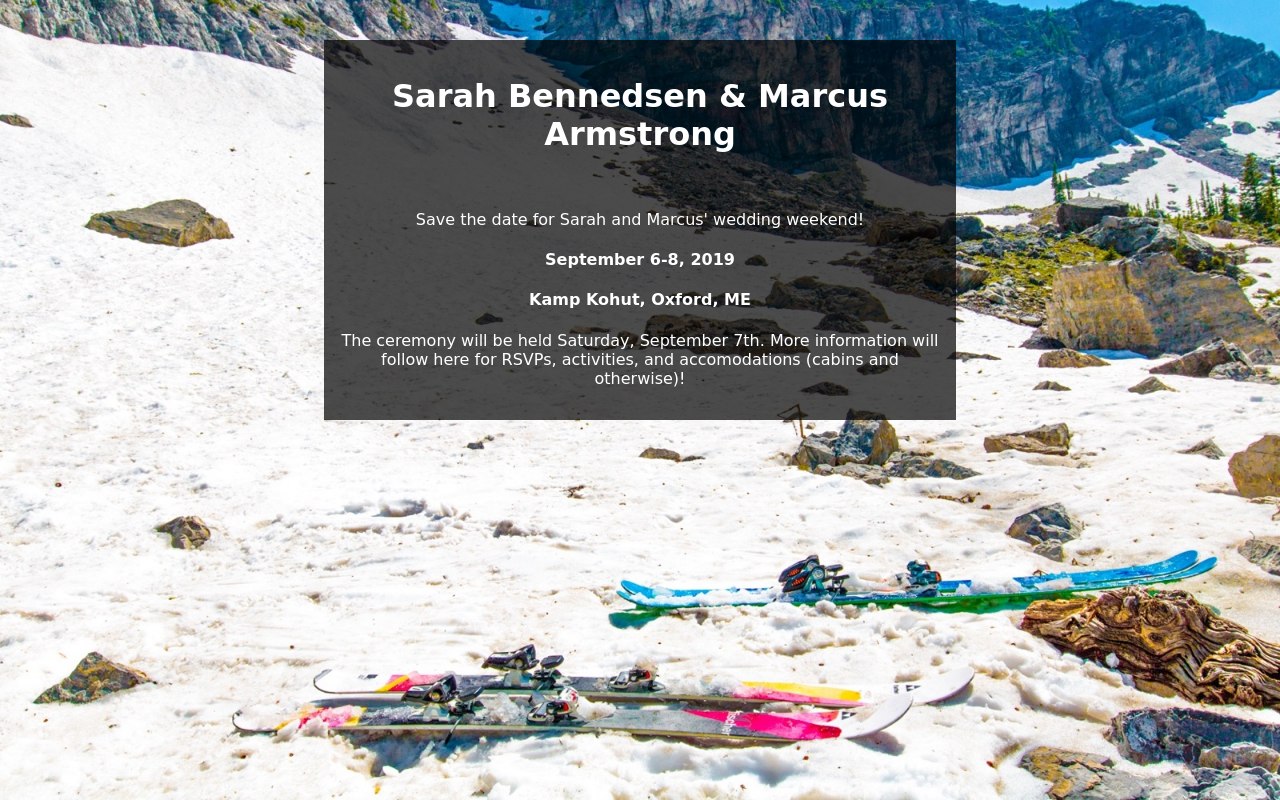
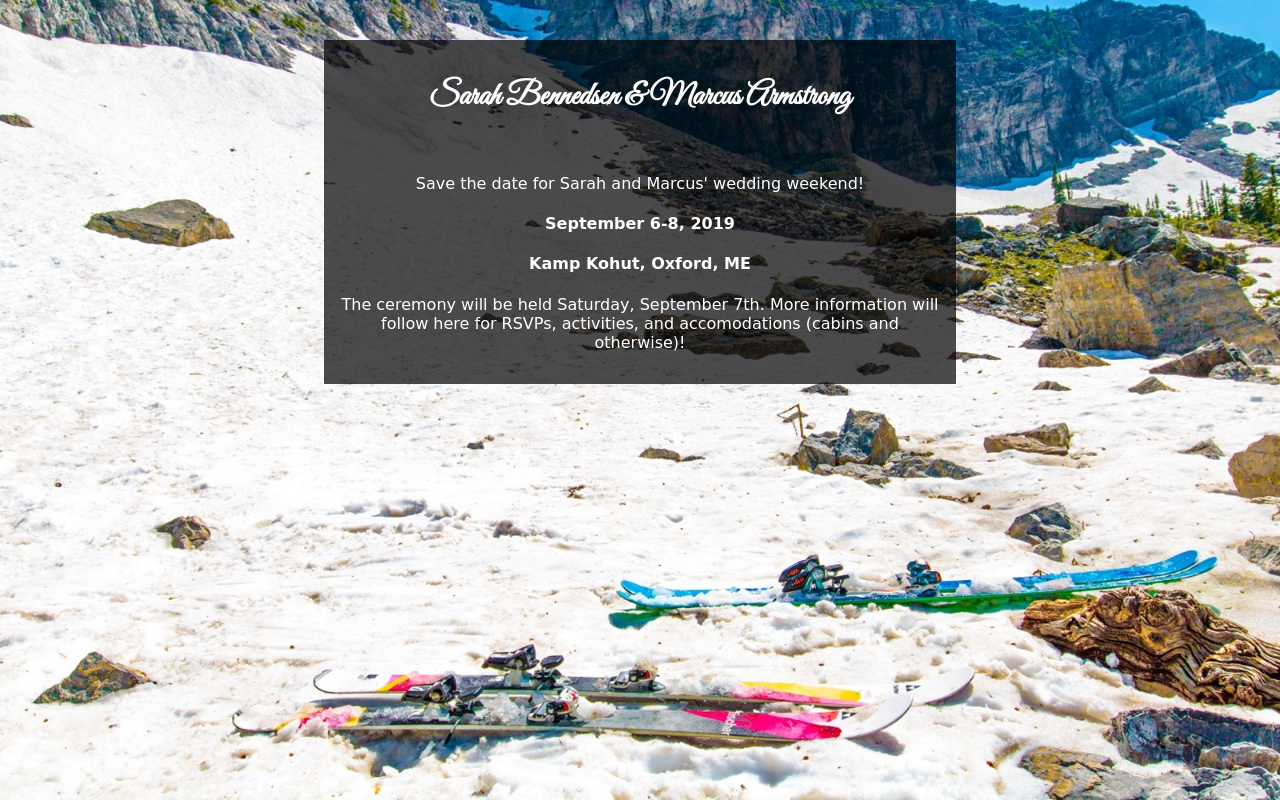
Before and after one commit to SarahBennedsen/kamp, a website: page public/index.html in a window 1280 px wide. Drawn offline with Linux system fonts and the light colour scheme; a web font is replaced by a local one.

Commit message:
getting scripty

```diff
--- a/public/index.html
+++ b/public/index.html
@@ -2,6 +2,7 @@
 <html>
 <head>
 <title>Welcome</title>
+<link href="https://fonts.googleapis.com/css?family=Great+Vibes" rel="stylesheet">
 <link href="https://fonts.googleapis.com/css?family=Marmelad|Nixie+One|Poiret+One" rel="stylesheet">
 <style type="text/css">
 	body {
@@ -21,6 +22,9 @@
 	    background-color: rgba(0, 0, 0, .7);
 	    margin: 0 auto;
 	    font-family: 'Nixie One', cursive;
+	}
+	h1 {
+		font-family: 'Great Vibes', cursive;
 	}
 
 </style>
```
